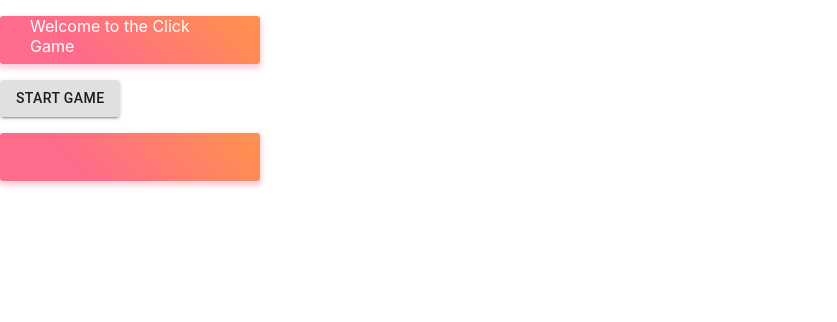
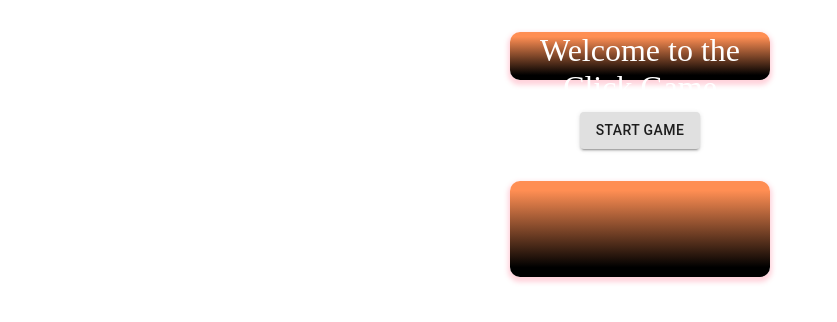
Before and after one commit to ToniMHeinonen/Koodarijahti, a React (Create React App) app in the folder frontend/: page / in a window 1280 px wide. Shown: the top 322 px of the page, without its empty margins (0-837 px from the left). Built offline with nearby package versions, Linux system fonts and the light colour scheme.

Commit message:
Move custom styles to MyStyles from App

```diff
--- a/frontend/src/App.js
+++ b/frontend/src/App.js
@@ -1,18 +1,8 @@
 import React from 'react';
-import { styled } from '@material-ui/core/styles';
 import Button from '@material-ui/core/Button';
+import Grid from '@material-ui/core/Grid';
+import {HeaderBg, BottomBg} from './MyStyles.js'
 
-// Stylize background for text
-const MyP = styled('p')({
-  background: 'linear-gradient(45deg, #FE6B8B 30%, #FF8E53 90%)',
-  border: 0,
-  borderRadius: 3,
-  boxShadow: '0 3px 5px 2px rgba(255, 105, 135, .3)',
-  color: 'white',
-  height: 48,
-  width: 200,
-  padding: '0 30px',
-});
 // const URL = 'https://shrouded-fjord-28724.herokuapp.com/'  // Heroku backend
 const URL = 'http://localhost:8080' // Local backend
 const gameOverText = 'GAME OVER'
@@ -102,16 +92,25 @@ class App extends React.Component {
     let score, btn, receivedPoints
 
     if (!this.gameOver) {
-      score = <MyP>Your score: {this.curPoints}</MyP>
+      score = <HeaderBg>Your score: {this.curPoints}</HeaderBg>
       btn = <Button variant="contained" onClick={this.fetchData}>Click me</Button>
     } else {
-      score = <MyP>{this.headerText}</MyP>
+      score = <HeaderBg>{this.headerText}</HeaderBg>
       btn = <Button variant="contained" onClick={this.startGame}>Start Game</Button>
     }
 
-    receivedPoints = <MyP>{this.state.receivedPoints}</MyP>
+    receivedPoints = <BottomBg>{this.state.receivedPoints}</BottomBg>
 
-    return (<div>{score}{btn}{receivedPoints}</div>)
+    return (<div>
+              <Grid
+                container
+                direction="column"
+                justify="center"
+                alignItems="center"
+              >
+                {score}{btn}{receivedPoints}
+              </Grid>
+            </div>)
   }
 }
 
--- /dev/null
+++ b/frontend/src/MyStyles.js
@@ -0,0 +1,26 @@
+import { styled } from '@material-ui/core/styles';
+
+const boxHeight = 48;
+
+const TextBgParent = styled('p')({
+  background: 'linear-gradient(360deg, #000 10%, #FF8E53 90%)',
+  border: 0,
+  borderRadius: 10,
+  boxShadow: '0 3px 5px 2px rgba(255, 105, 135, .3)',
+  color: 'white',
+  width: 200,
+  textAlign: 'center',
+  fontSize: '2em',
+  fontFamily: 'Times New Roman',
+  padding: '0 30px'
+});
+
+const HeaderBg = styled(TextBgParent)({
+  height: boxHeight
+});
+
+const BottomBg = styled(TextBgParent)({
+  height: (boxHeight*2)
+});
+
+export {HeaderBg, BottomBg}
```
